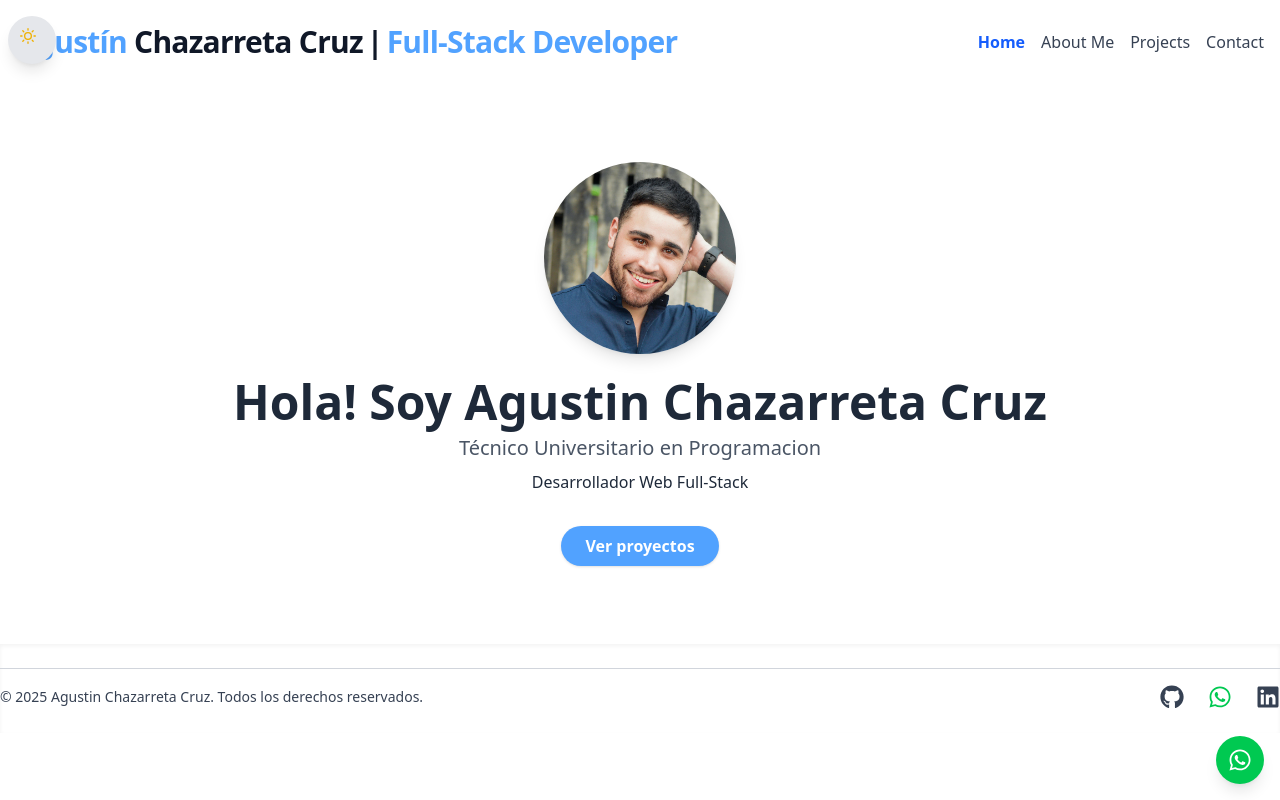
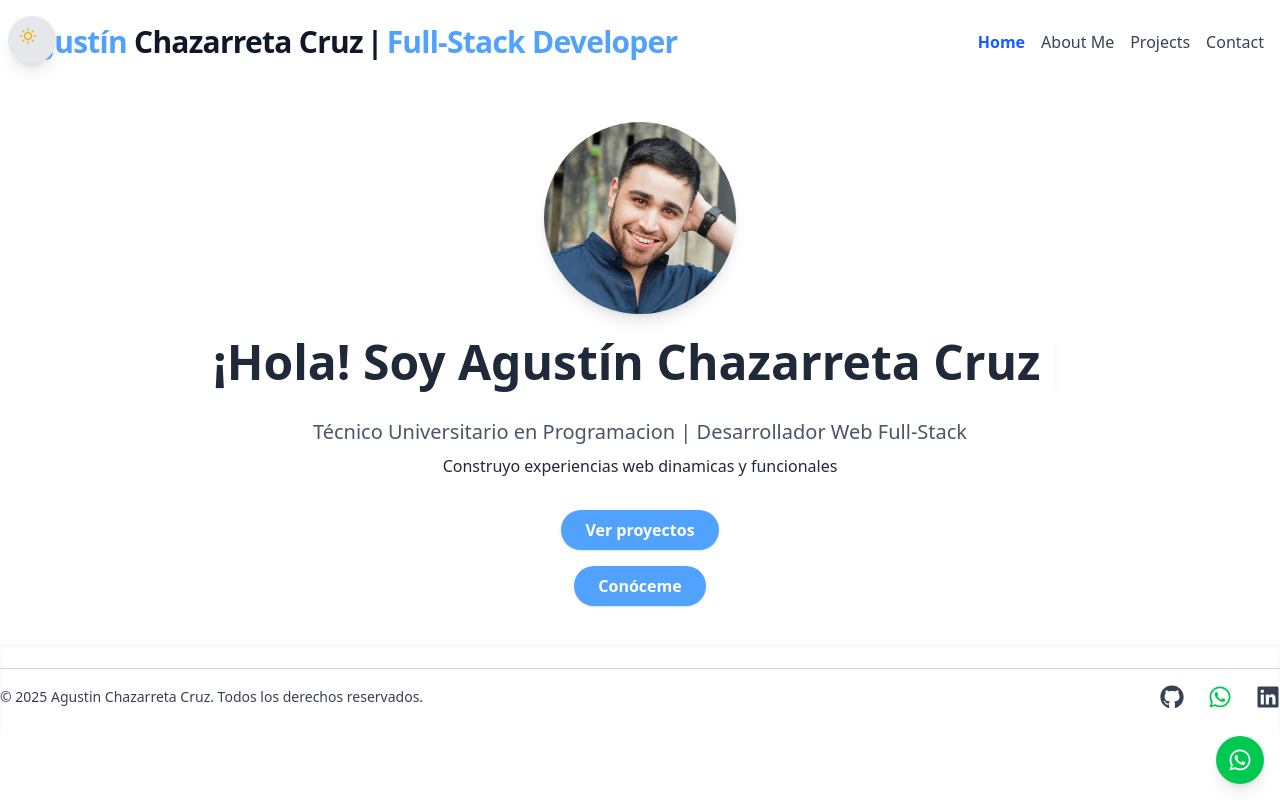
Before and after one commit to Chaza25/MyPortfolio, a React (Vite) app: page / in a window 1280 px wide. Built offline with nearby package versions, Linux system fonts and the light colour scheme.

Commit message:
Mejoras y animaciones

```diff
--- a/package.json
+++ b/package.json
@@ -17,6 +17,7 @@
     "react-dom": "^19.1.0",
     "react-icons": "^5.5.0",
     "react-router-dom": "^7.6.2",
+    "react-simple-typewriter": "^5.0.1",
     "tailwindcss": "^4.1.8",
     "zustand": "^5.0.5"
   },
--- a/src/components/Error.jsx
+++ b/src/components/Error.jsx
@@ -2,7 +2,7 @@ const Error = () => {
     return(
         <div className="text-center">
             <br />
-            <img src="https://http.cat/images/404.jpg" alt="Pagina no encontrada" className="text-center"/>
+            <img src="https://http.cat/images/404.jpg" alt="Pagina no encontrada" className="mx-auto"/>
             <br />
             <p className="text-2xl font-bold">Pagina no encontrada</p>
             <button className="mt-4 bg-blue-400 hover:bg-blue-800 px-6 py-2 rounded-full shadow transition">
--- a/src/components/header/Header.jsx
+++ b/src/components/header/Header.jsx
@@ -2,6 +2,7 @@ import NavBar from "./NavBar"
 import useStore from "../../store/useStore"
 // eslint-disable-next-line no-unused-vars
 import {motion} from "framer-motion"
+import { Link } from "react-router-dom"
 
 const Header = () => {
 
@@ -19,8 +20,10 @@ const Header = () => {
                     transition={{ duration: 0.8 }}
                     >
                     <span className="text-nowrap">
+                        <Link to={"/"}>
                         <span className={`${color ? "text-blue-600" : "text-blue-400"}`}>Agustín</span>{" "}
                         Chazarreta Cruz
+                        </Link>
                         <span className="hidden lg:inline px-1">|</span> {" "}
                     </span>
                     <span className={`${color ? "text-blue-600" : "text-blue-400"} sm:text-start text-center`}>Full-Stack Developer</span>
--- a/src/pages/Home.jsx
+++ b/src/pages/Home.jsx
@@ -1,6 +1,7 @@
 import { Link } from "react-router-dom"
 import personalData from "../data/personalData"
 import useStore from "../store/useStore"
+import { Typewriter } from "react-simple-typewriter"
 
 const Home = () => {
 
@@ -13,10 +14,21 @@ const Home = () => {
             <img src={personalData.foto} alt="Foto de perfil" className="w-40 h-40 md:w-48 md:h-48 rounded-full shadow-lg mb-6 object-cover transition-transform duration-300 hover:scale-134" />
             <h1 className={`text-4xl md:text-5xl font-bold ${
             color ? "text-white" : " text-gray-800"
-        } mb-2`}>Hola! Soy {personalData.nombre} {personalData.apellido}</h1>
-            <p className={`text-lg md:text-xl mb-2 ${color ? "text-gray-300" : "text-gray-600"}`}>{personalData.titulo}</p>
-            <p className={`text-md ${color ? "text-gray-400" : "text-gray-800"} mb-4`}>{personalData.stack}</p>
+        } mb-2`}>¡Hola! Soy
+            <Typewriter
+            words={[' Agustín Chazarreta Cruz']}
+            loop={1}
+            cursor
+            cursorStyle="|"
+            typeSpeed={100}
+            deleteSpeed={50}
+            delaySpeed={1000}
+            /> </h1>
+            <br />
+            <p className={`text-lg md:text-xl mb-2 ${color ? "text-gray-300" : "text-gray-600"}`}>{personalData.titulo} | {personalData.stack}</p>
+            <p className={`text-md ${color ? "text-gray-400" : "text-gray-800"} mb-4`}>Construyo experiencias web dinamicas y funcionales</p>
             <Link to={"projects"} className="mt-4 bg-blue-400 hover:bg-blue-700 text-white font-semibold px-6 py-2 rounded-full shadow transition">Ver proyectos</Link>
+            <Link to={"AboutMe"} className="mt-4 bg-blue-400 hover:bg-blue-700 text-white font-semibold px-6 py-2 rounded-full shadow transition">Conóceme</Link>
         </div>
     )
 }
```
Also changed, not shown: 1 other file (tests, documents, lock files or other folders).
